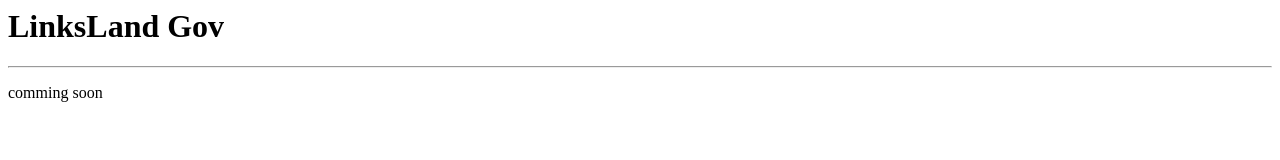
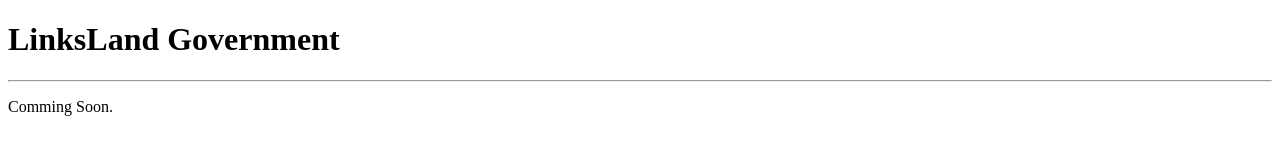
Before and after one commit to linkslandgov/linkslandgov, a plain HTML site: page index.html in a window 1280 px wide. Drawn offline with Linux system fonts and the light colour scheme.

Commit message:
Update index.html

```diff
--- a/index.html
+++ b/index.html
@@ -1,3 +1,13 @@
-<h1>LinksLand Gov</h1>
-<hr>
-<p>comming soon</p>
+<!DOCTYPE html>
+<html lang="en">
+<head>
+    <meta charset="UTF-8">
+    <meta name="viewport" content="width=device-width, initial-scale=1.0">
+    <title>ll.web</title>
+</head>
+<body>
+    <h1>LinksLand Government</h1>
+    <hr>
+    <p>Comming Soon.</p>
+</body>
+</html>
```
